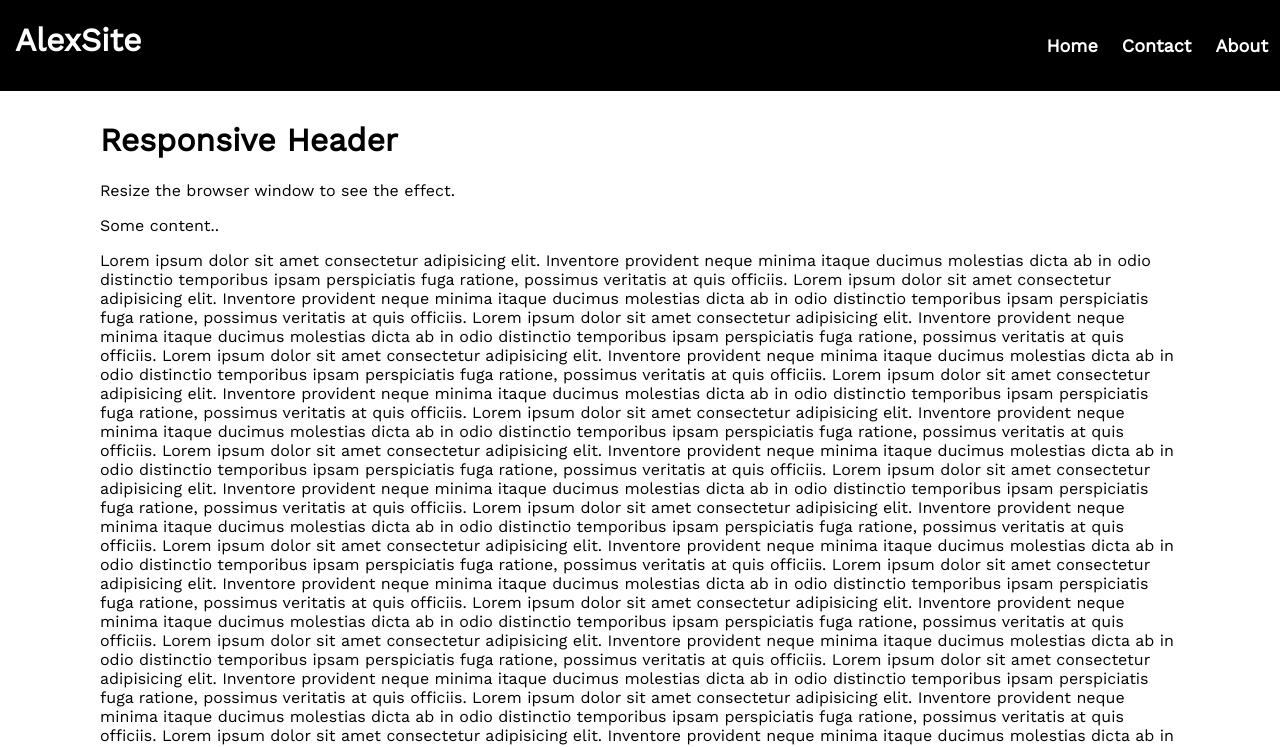
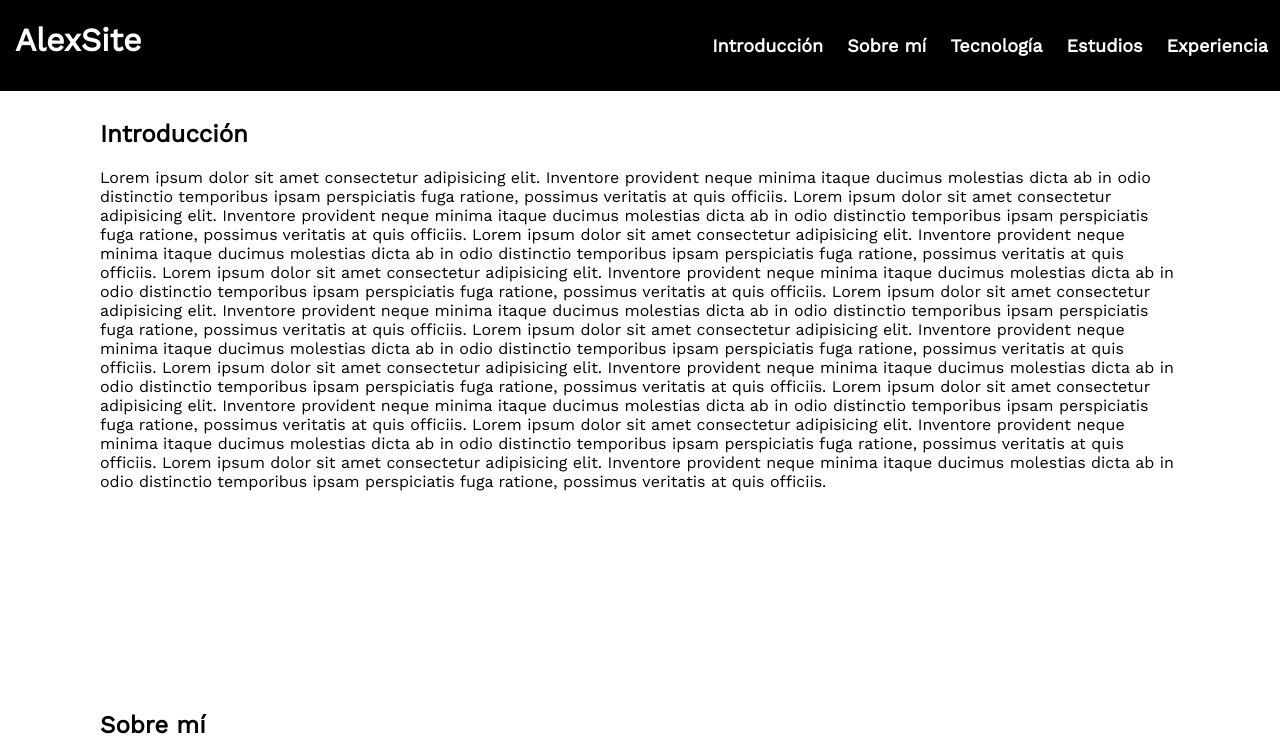
Before and after one commit to alexbrandan6/AlexSite, a plain HTML site: page index.html in a window 1280 px wide. Shown: the top 747 px of the page. Drawn offline with nearby package versions, Linux system fonts and the light colour scheme.

Commit message:
WIP - Se agregan las section para poder ir a las partes del html con los a del header. Se agrega la propiedad de scroll para ir a cada section.

```diff
--- a/css/styles.css
+++ b/css/styles.css
@@ -2,6 +2,7 @@
 @import url(header.css);
 * {
     box-sizing: border-box;
+    scroll-behavior: smooth !important;
 }
 
 body {
--- a/index.html
+++ b/index.html
@@ -7,16 +7,17 @@
         <div class="header">
             <h1 href="#default" class="logo">AlexSite</a>
             <div class="header-right">
-                <a href="#home">Home</a>
-                <a href="#contact">Contact</a>
-                <a href="#about">About</a>
+                <a href="#introduction">Introducción</a>
+                <a href="#aboutMe">Sobre mí</a>
+                <a href="#technology">Tecnología</a>
+                <a href="#study">Estudios</a>
+                <a href="#experience">Experiencia</a>
             </div>
         </div>
 
+        <section id="introduction">
             <div class="content">
-            <h1>Responsive Header</h1>
-            <p>Resize the browser window to see the effect.</p>
-            <p>Some content..</p>
+                <h1>Introducción</h1>
                 Lorem ipsum dolor sit amet consectetur adipisicing elit. Inventore provident neque minima itaque ducimus molestias dicta ab in odio distinctio temporibus ipsam perspiciatis fuga ratione, possimus veritatis at quis officiis.
                 Lorem ipsum dolor sit amet consectetur adipisicing elit. Inventore provident neque minima itaque ducimus molestias dicta ab in odio distinctio temporibus ipsam perspiciatis fuga ratione, possimus veritatis at quis officiis.
                 Lorem ipsum dolor sit amet consectetur adipisicing elit. Inventore provident neque minima itaque ducimus molestias dicta ab in odio distinctio temporibus ipsam perspiciatis fuga ratione, possimus veritatis at quis officiis.
@@ -27,6 +28,12 @@
                 Lorem ipsum dolor sit amet consectetur adipisicing elit. Inventore provident neque minima itaque ducimus molestias dicta ab in odio distinctio temporibus ipsam perspiciatis fuga ratione, possimus veritatis at quis officiis.
                 Lorem ipsum dolor sit amet consectetur adipisicing elit. Inventore provident neque minima itaque ducimus molestias dicta ab in odio distinctio temporibus ipsam perspiciatis fuga ratione, possimus veritatis at quis officiis.
                 Lorem ipsum dolor sit amet consectetur adipisicing elit. Inventore provident neque minima itaque ducimus molestias dicta ab in odio distinctio temporibus ipsam perspiciatis fuga ratione, possimus veritatis at quis officiis.
+            </div>
+        </section>
+
+        <section id="aboutMe">
+            <div class="content">
+                <h1>Sobre mí</h1>
                 Lorem ipsum dolor sit amet consectetur adipisicing elit. Inventore provident neque minima itaque ducimus molestias dicta ab in odio distinctio temporibus ipsam perspiciatis fuga ratione, possimus veritatis at quis officiis.
                 Lorem ipsum dolor sit amet consectetur adipisicing elit. Inventore provident neque minima itaque ducimus molestias dicta ab in odio distinctio temporibus ipsam perspiciatis fuga ratione, possimus veritatis at quis officiis.
                 Lorem ipsum dolor sit amet consectetur adipisicing elit. Inventore provident neque minima itaque ducimus molestias dicta ab in odio distinctio temporibus ipsam perspiciatis fuga ratione, possimus veritatis at quis officiis.
@@ -37,6 +44,12 @@
                 Lorem ipsum dolor sit amet consectetur adipisicing elit. Inventore provident neque minima itaque ducimus molestias dicta ab in odio distinctio temporibus ipsam perspiciatis fuga ratione, possimus veritatis at quis officiis.
                 Lorem ipsum dolor sit amet consectetur adipisicing elit. Inventore provident neque minima itaque ducimus molestias dicta ab in odio distinctio temporibus ipsam perspiciatis fuga ratione, possimus veritatis at quis officiis.
                 Lorem ipsum dolor sit amet consectetur adipisicing elit. Inventore provident neque minima itaque ducimus molestias dicta ab in odio distinctio temporibus ipsam perspiciatis fuga ratione, possimus veritatis at quis officiis.
+            </div>
+        </section>
+
+        <section id="technology">
+            <div class="content">
+                <h1>Tecnología</h1>
                 Lorem ipsum dolor sit amet consectetur adipisicing elit. Inventore provident neque minima itaque ducimus molestias dicta ab in odio distinctio temporibus ipsam perspiciatis fuga ratione, possimus veritatis at quis officiis.
                 Lorem ipsum dolor sit amet consectetur adipisicing elit. Inventore provident neque minima itaque ducimus molestias dicta ab in odio distinctio temporibus ipsam perspiciatis fuga ratione, possimus veritatis at quis officiis.
                 Lorem ipsum dolor sit amet consectetur adipisicing elit. Inventore provident neque minima itaque ducimus molestias dicta ab in odio distinctio temporibus ipsam perspiciatis fuga ratione, possimus veritatis at quis officiis.
@@ -47,6 +60,12 @@
                 Lorem ipsum dolor sit amet consectetur adipisicing elit. Inventore provident neque minima itaque ducimus molestias dicta ab in odio distinctio temporibus ipsam perspiciatis fuga ratione, possimus veritatis at quis officiis.
                 Lorem ipsum dolor sit amet consectetur adipisicing elit. Inventore provident neque minima itaque ducimus molestias dicta ab in odio distinctio temporibus ipsam perspiciatis fuga ratione, possimus veritatis at quis officiis.
                 Lorem ipsum dolor sit amet consectetur adipisicing elit. Inventore provident neque minima itaque ducimus molestias dicta ab in odio distinctio temporibus ipsam perspiciatis fuga ratione, possimus veritatis at quis officiis.
+            </div>
+        </section>
+
+        <section id="study">
+            <div class="content">
+                <h1>Estudios</h1>
                 Lorem ipsum dolor sit amet consectetur adipisicing elit. Inventore provident neque minima itaque ducimus molestias dicta ab in odio distinctio temporibus ipsam perspiciatis fuga ratione, possimus veritatis at quis officiis.
                 Lorem ipsum dolor sit amet consectetur adipisicing elit. Inventore provident neque minima itaque ducimus molestias dicta ab in odio distinctio temporibus ipsam perspiciatis fuga ratione, possimus veritatis at quis officiis.
                 Lorem ipsum dolor sit amet consectetur adipisicing elit. Inventore provident neque minima itaque ducimus molestias dicta ab in odio distinctio temporibus ipsam perspiciatis fuga ratione, possimus veritatis at quis officiis.
@@ -57,6 +76,12 @@
                 Lorem ipsum dolor sit amet consectetur adipisicing elit. Inventore provident neque minima itaque ducimus molestias dicta ab in odio distinctio temporibus ipsam perspiciatis fuga ratione, possimus veritatis at quis officiis.
                 Lorem ipsum dolor sit amet consectetur adipisicing elit. Inventore provident neque minima itaque ducimus molestias dicta ab in odio distinctio temporibus ipsam perspiciatis fuga ratione, possimus veritatis at quis officiis.
                 Lorem ipsum dolor sit amet consectetur adipisicing elit. Inventore provident neque minima itaque ducimus molestias dicta ab in odio distinctio temporibus ipsam perspiciatis fuga ratione, possimus veritatis at quis officiis.
+            </div>
+        </section>
+
+        <section id="experience">
+            <div class="content">
+                <h1>Experiencia</h1>
                 Lorem ipsum dolor sit amet consectetur adipisicing elit. Inventore provident neque minima itaque ducimus molestias dicta ab in odio distinctio temporibus ipsam perspiciatis fuga ratione, possimus veritatis at quis officiis.
                 Lorem ipsum dolor sit amet consectetur adipisicing elit. Inventore provident neque minima itaque ducimus molestias dicta ab in odio distinctio temporibus ipsam perspiciatis fuga ratione, possimus veritatis at quis officiis.
                 Lorem ipsum dolor sit amet consectetur adipisicing elit. Inventore provident neque minima itaque ducimus molestias dicta ab in odio distinctio temporibus ipsam perspiciatis fuga ratione, possimus veritatis at quis officiis.
@@ -67,15 +92,8 @@
                 Lorem ipsum dolor sit amet consectetur adipisicing elit. Inventore provident neque minima itaque ducimus molestias dicta ab in odio distinctio temporibus ipsam perspiciatis fuga ratione, possimus veritatis at quis officiis.
                 Lorem ipsum dolor sit amet consectetur adipisicing elit. Inventore provident neque minima itaque ducimus molestias dicta ab in odio distinctio temporibus ipsam perspiciatis fuga ratione, possimus veritatis at quis officiis.
                 Lorem ipsum dolor sit amet consectetur adipisicing elit. Inventore provident neque minima itaque ducimus molestias dicta ab in odio distinctio temporibus ipsam perspiciatis fuga ratione, possimus veritatis at quis officiis.
-            Lorem ipsum dolor sit amet consectetur adipisicing elit. Inventore provident neque minima itaque ducimus molestias dicta ab in odio distinctio temporibus ipsam perspiciatis fuga ratione, possimus veritatis at quis officiis.
-            Lorem ipsum dolor sit amet consectetur adipisicing elit. Inventore provident neque minima itaque ducimus molestias dicta ab in odio distinctio temporibus ipsam perspiciatis fuga ratione, possimus veritatis at quis officiis.
-            Lorem ipsum dolor sit amet consectetur adipisicing elit. Inventore provident neque minima itaque ducimus molestias dicta ab in odio distinctio temporibus ipsam perspiciatis fuga ratione, possimus veritatis at quis officiis.
-            Lorem ipsum dolor sit amet consectetur adipisicing elit. Inventore provident neque minima itaque ducimus molestias dicta ab in odio distinctio temporibus ipsam perspiciatis fuga ratione, possimus veritatis at quis officiis.
-            Lorem ipsum dolor sit amet consectetur adipisicing elit. Inventore provident neque minima itaque ducimus molestias dicta ab in odio distinctio temporibus ipsam perspiciatis fuga ratione, possimus veritatis at quis officiis.
-            Lorem ipsum dolor sit amet consectetur adipisicing elit. Inventore provident neque minima itaque ducimus molestias dicta ab in odio distinctio temporibus ipsam perspiciatis fuga ratione, possimus veritatis at quis officiis.
-            Lorem ipsum dolor sit amet consectetur adipisicing elit. Inventore provident neque minima itaque ducimus molestias dicta ab in odio distinctio temporibus ipsam perspiciatis fuga ratione, possimus veritatis at quis officiis.
-
             </div>
+        </section>
     </body>
 </html>
 
```
Lines whose indentation alone changed are shown as unchanged.
